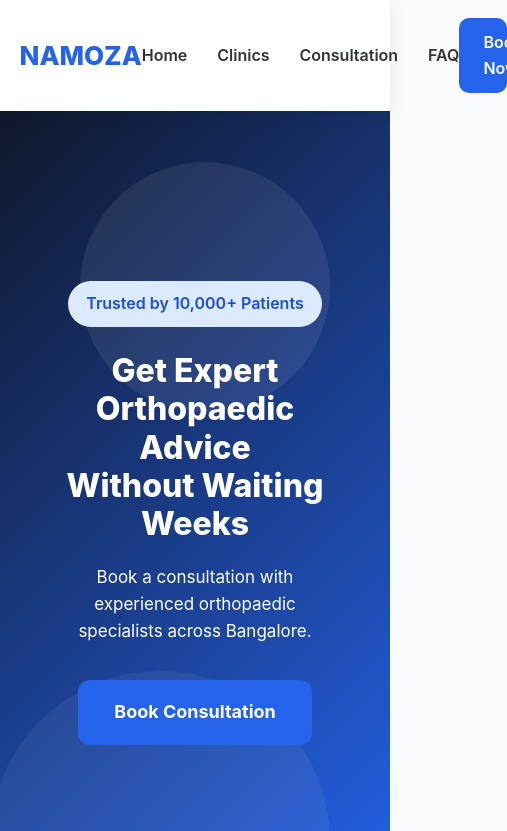
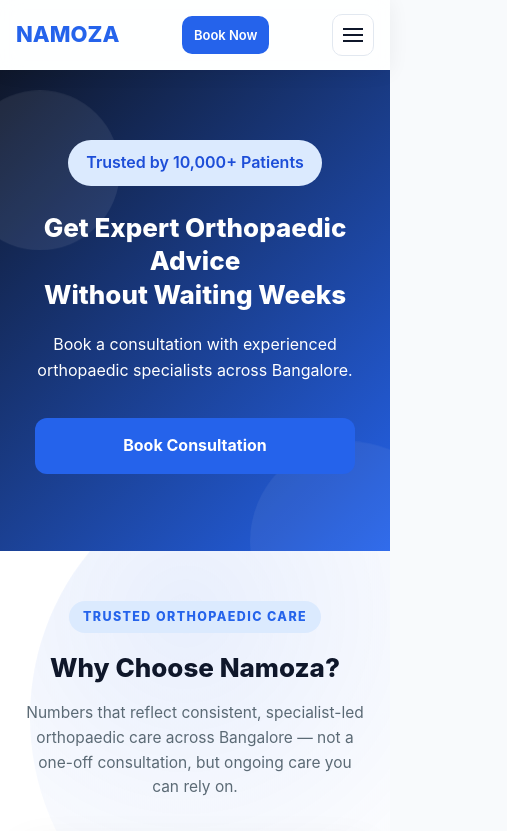
Before and after one commit to santusht98-sketch/namoza-assignment, a plain HTML site: page task2/index.html in a window 390 px wide. Shown: the top 831 px of the page, 507 px wide, since content can reach past the window. Drawn offline with Linux system fonts and the light colour scheme.

Commit message:
Landing Page

```diff
--- a/task2/index.html
+++ b/task2/index.html
@@ -31,7 +31,10 @@
             background:var(--bg);
             color:#222;
             line-height:1.6;
+            overflow-x:hidden;
         }
+
+        img, svg{ max-width:100%; }
 
         /* Respect reduced-motion users */
         @media (prefers-reduced-motion: reduce){
@@ -70,7 +73,8 @@
             display:flex;
             justify-content:space-between;
             align-items:center;
-            padding:18px 0;
+            padding:16px 0;
+            gap:16px;
         }
 
         .logo{
@@ -79,6 +83,7 @@
             color:var(--primary);
             transition:transform .25s var(--ease);
             cursor:default;
+            flex-shrink:0;
         }
         .logo:hover{ transform:scale(1.05); }
 
@@ -94,6 +99,7 @@
             color:#333;
             font-weight:600;
             padding-bottom:4px;
+            white-space:nowrap;
         }
         /* animated underline on hover */
         .nav-links a::after{
@@ -118,6 +124,8 @@
             text-decoration:none;
             font-weight:600;
             display:inline-block;
+            white-space:nowrap;
+            flex-shrink:0;
             transition:transform .25s var(--ease), box-shadow .25s var(--ease), background .25s var(--ease);
         }
         .nav-btn:hover{
@@ -125,6 +133,37 @@
             transform:translateY(-2px);
             box-shadow:0 10px 20px -8px rgba(37,99,235,.55);
         }
+
+        /* Hamburger toggle button — hidden on desktop */
+        .nav-toggle{
+            display:none;
+            flex-shrink:0;
+            width:42px;
+            height:42px;
+            border:1.5px solid #e2e8f0;
+            border-radius:10px;
+            background:white;
+            cursor:pointer;
+            align-items:center;
+            justify-content:center;
+            padding:0;
+        }
+        .nav-toggle span,
+        .nav-toggle span::before,
+        .nav-toggle span::after{
+            content:"";
+            display:block;
+            width:20px;
+            height:2px;
+            background:var(--dark);
+            position:relative;
+            transition:transform .25s var(--ease), opacity .25s var(--ease);
+        }
+        .nav-toggle span::before{ position:absolute; top:-6px; }
+        .nav-toggle span::after{ position:absolute; top:6px; }
+        .nav-toggle.open span{ background:transparent; }
+        .nav-toggle.open span::before{ top:0; transform:rotate(45deg); }
+        .nav-toggle.open span::after{ top:0; transform:rotate(-45deg); }
 
         /* ============ HERO ============ */
         .hero{
@@ -166,7 +205,7 @@
             100%{ transform:translateY(0); }
         }
 
-        .hero .container{ position:relative; z-index:1; }
+        .hero .container{ position:relative; z-index:1; padding-top:0; padding-bottom:0; }
 
         .badge{
             display:inline-block;
@@ -239,10 +278,7 @@
         }
         .reveal.is-visible{ opacity:1; transform:translateY(0); }
 
-        /* (old .trust/.features/.stats/.card rules removed — replaced by the
-           TRUST / FEATURE — REDESIGNED block further down) */
-
-        /* ============ TRUST / FEATURE — REDESIGNED ============ */
+        /* ============ TRUST / FEATURE ============ */
         .trust, .features{
             position:relative;
             overflow:hidden;
@@ -428,10 +464,6 @@
         }
         .carousel-dots button.active{ width:26px; background:var(--primary); }
 
-        @media(max-width:640px){
-            .trust, .features{ padding:60px 16px; }
-        }
-
         /* ============ FORM ============ */
         .form-section{
             padding:70px 20px;
@@ -445,6 +477,7 @@
             padding:40px 34px;
             border-radius:22px;
             box-shadow:0 25px 60px -20px rgba(15,23,42,.18);
+            text-align:left;
         }
 
         form{
@@ -592,10 +625,99 @@
         footer h3{ margin-bottom:10px; }
         footer p{ color:rgba(255,255,255,.75); }
 
+        /* ======================================================
+           RESPONSIVE — TABLET
+           ====================================================== */
+        @media(max-width:900px){
+            .container{ padding:40px 20px; }
+            .hero{ padding:90px 20px; }
+            .hero h1{ font-size:42px; }
+            .stats-grid{ grid-template-columns:repeat(auto-fit, minmax(200px,1fr)); }
+        }
+
+        /* ======================================================
+           RESPONSIVE — MOBILE (nav, cards, form)
+           ====================================================== */
         @media(max-width:768px){
-            .hero h1{ font-size:32px; }
-            .hero p{ font-size:17px; }
-            .stats{ flex-direction:column; align-items:center; }
+            .container{ padding:36px 16px; width:100%; }
+
+            /* ---- Navbar: collapse into hamburger menu ---- */
+            .nav-container{ padding:14px 16px; flex-wrap:nowrap; }
+            .nav-toggle{ display:flex; order:3; }
+            .nav-btn{ order:2; padding:10px 16px; font-size:14px; }
+            .nav-links{
+                order:4;
+                position:absolute;
+                top:100%;
+                left:0;
+                right:0;
+                flex-direction:column;
+                gap:0;
+                background:white;
+                box-shadow:0 16px 30px -12px rgba(15,23,42,.18);
+                max-height:0;
+                overflow:hidden;
+                width:100%;
+                transition:max-height .3s var(--ease);
+            }
+            .nav-links.open{ max-height:320px; }
+            .nav-links li{ width:100%; border-top:1px solid #eef1f4; }
+            .nav-links a{
+                display:block;
+                padding:16px 24px;
+                width:100%;
+            }
+            .nav-links a::after{ display:none; }
+
+            /* ---- Hero ---- */
+            .hero{ padding:70px 16px; }
+            .hero h1{ font-size:30px; line-height:1.3; }
+            .hero p{ font-size:16px; }
+            .btn{ padding:15px 28px; font-size:16px; width:100%; max-width:320px; }
+            .hero::before{ width:160px; height:160px; left:-40px; top:20px; }
+            .hero::after{ width:200px; height:200px; right:-60px; }
+
+            /* ---- Trust / Feature section headers ---- */
+            .trust, .features{ padding:50px 16px; }
+            .section-sub{ padding:0 8px; }
+
+            /* ---- Stat cards: single column, full width, centered content ---- */
+            .stats-grid{
+                grid-template-columns:1fr;
+                gap:18px;
+                margin-top:34px;
+            }
+            .stat-card{ padding:28px 20px; text-align:center; }
+
+            /* ---- Trust marquee ---- */
+            .trust-marquee{ margin-top:38px; }
+            .marquee-track span{ font-size:13px; }
+
+            /* ---- Feature carousel: stack neatly, hide arrows, rely on swipe + dots ---- */
+            .feature-carousel{ margin-top:32px; gap:8px; }
+            .carousel-arrow{ display:none; }
+            .feature-slide{ flex:0 0 88vw; padding:26px 22px; }
+            .carousel-dots{ margin-top:14px; }
+
+            /* ---- Consultation form ---- */
+            .form-section{ padding:50px 16px; }
+            .form-card{ padding:28px 20px; border-radius:18px; margin-top:28px; }
+            input, select, textarea, button{ font-size:16px; } /* prevents iOS zoom-on-focus */
+
+            /* ---- FAQ ---- */
+            .faq{ padding:50px 16px; }
+            .faq h2{ font-size:26px; }
+            .faq-question{ padding:16px 18px; font-size:15px; }
+            .faq-answer p{ padding:0 18px 18px; }
+
+            footer{ padding:44px 16px; }
+        }
+
+        @media(max-width:420px){
+            .hero h1{ font-size:26px; }
+            .logo{ font-size:22px; }
+            .nav-btn{ padding:9px 12px; font-size:13px; }
+            .stat-card .stat-num{ font-size:32px; }
         }
     </style>
 </head>
@@ -604,7 +726,7 @@
         <div class="container nav-container">
             <div class="logo">NAMOZA</div>
 
-            <ul class="nav-links">
+            <ul class="nav-links" id="navLinks">
                 <li><a href="#">Home</a></li>
                 <li><a href="#trust">Clinics</a></li>
                 <li><a href="#consultation-form">Consultation</a></li>
@@ -612,6 +734,10 @@
             </ul>
 
             <a href="#consultation-form" class="nav-btn">Book Now</a>
+
+            <button class="nav-toggle" id="navToggle" aria-label="Toggle navigation menu" aria-expanded="false" aria-controls="navLinks">
+                <span></span>
+            </button>
         </div>
     </nav>
 
@@ -805,6 +931,33 @@
             navbar.classList.toggle('scrolled', window.scrollY > 10);
         });
 
+        /* ---------- Mobile nav toggle ---------- */
+        (function(){
+            var toggle = document.getElementById('navToggle');
+            var links = document.getElementById('navLinks');
+            if (!toggle || !links) return;
+
+            function closeMenu(){
+                toggle.classList.remove('open');
+                toggle.setAttribute('aria-expanded', 'false');
+                links.classList.remove('open');
+            }
+
+            toggle.addEventListener('click', function(){
+                var isOpen = links.classList.toggle('open');
+                toggle.classList.toggle('open', isOpen);
+                toggle.setAttribute('aria-expanded', String(isOpen));
+            });
+
+            links.querySelectorAll('a').forEach(function(a){
+                a.addEventListener('click', closeMenu);
+            });
+
+            window.addEventListener('resize', function(){
+                if (window.innerWidth > 768) closeMenu();
+            });
+        })();
+
         /* ---------- Scroll reveal ---------- */
         var revealEls = document.querySelectorAll('.reveal');
         if (prefersReducedMotion || !('IntersectionObserver' in window)) {
@@ -879,7 +1032,7 @@
             });
         }
 
-        /* ---------- Mousemove tilt on [data-tilt] cards ---------- */
+        /* ---------- Mousemove tilt on [data-tilt] cards (desktop only) ---------- */
         var isCoarsePointer = window.matchMedia('(pointer: coarse)').matches;
         if (!prefersReducedMotion && !isCoarsePointer) {
             document.querySelectorAll('[data-tilt]').forEach(function(card){
```
Also changed, not shown: 1 other file.
